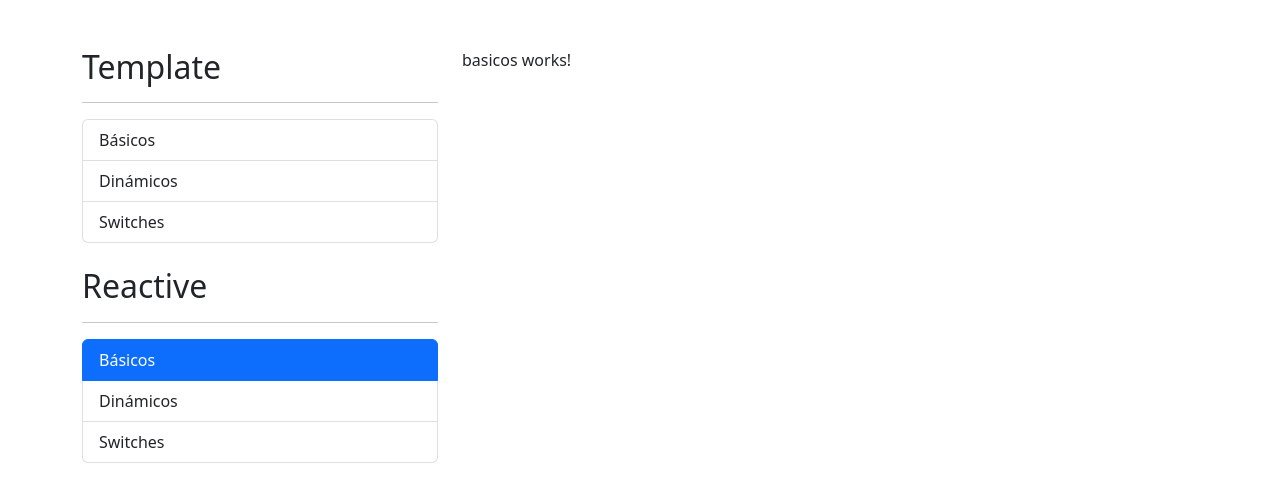
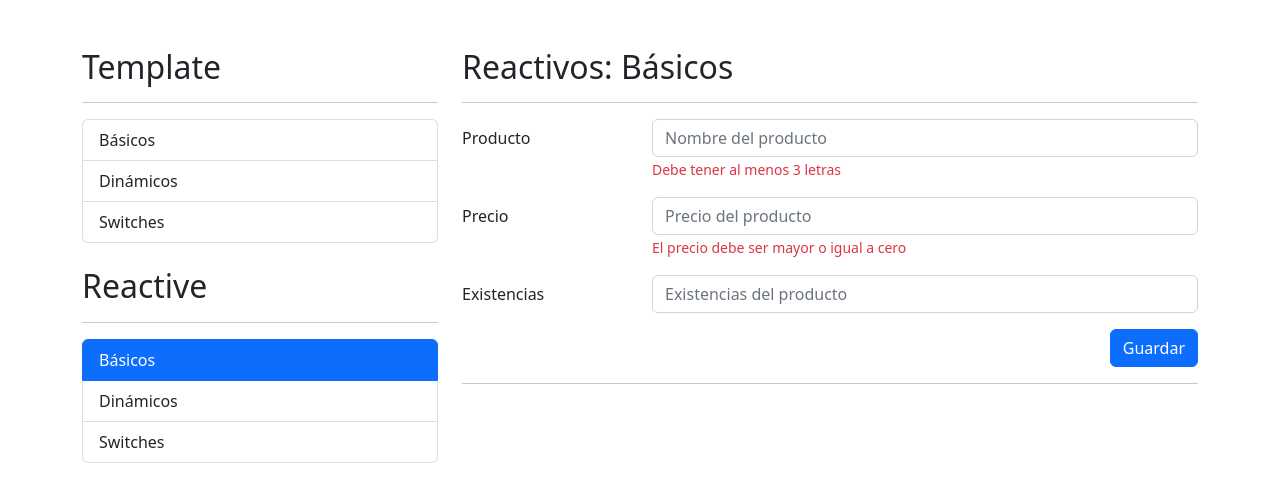
Before and after one commit to Agus-Ca/AngularFormularios, an Angular app: page /reactive/basicos in a window 1280 px wide. Shown: the top 502 px of the page. Built offline with nearby package versions, Linux system fonts and the light colour scheme.

Commit message:
copiamos los html de fomrs por template a forms reactivos

```diff
--- a/src/app/reactive/basicos/basicos.component.html
+++ b/src/app/reactive/basicos/basicos.component.html
@@ -1 +1,79 @@
-<p>basicos works!</p>
+<h2>Reactivos: Básicos</h2>
+<hr>
+
+<div class="row">
+    <div class="col">
+
+        <form autocomplete="off">
+
+            <!-- Campo producto -->
+            <div class="mb-3 row">
+                <label class="col-sm-3 col-form-label">Producto</label>
+                <div class="col-sm-9">
+                    <input type="text"
+                           class="form-control"
+                           placeholder="Nombre del producto">
+                    <span class="form-text text-danger">
+                        Debe tener al menos 3 letras
+                    </span>
+                </div>
+            </div>
+
+            <!-- Campo de precio -->
+            <div class="mb-3 row">
+                <label class="col-sm-3 col-form-label">Precio</label>
+                <div class="col-sm-9">
+                    <input type="number"
+                           class="form-control"
+                           placeholder="Precio del producto">
+                    <span class="form-text text-danger">
+                        El precio debe ser mayor o igual a cero
+                    </span>
+                </div>
+            </div>
+
+            <!-- Campo de existencias -->
+            <div class="mb-3 row">
+                <label class="col-sm-3 col-form-label">Existencias</label>
+                <div class="col-sm-9">
+                    <input type="number"
+                           class="form-control"
+                           placeholder="Existencias del producto">
+                </div>
+            </div>
+
+            <div class="row">
+                <div class="col">
+                    <button class="btn btn-primary float-end"
+                            type="submit">
+                        Guardar
+                    </button>
+                </div>
+            </div>
+        </form>
+
+    </div>
+</div>
+
+<hr>
+
+<!-- <div class="row">
+    <div class="col">
+        <h4>Form props</h4>
+
+        <span>Valid:</span>
+        <pre class="ms-5">{{ miFormulario.valid | json }}</pre>
+
+        <span>Pristine:</span>
+        <pre class="ms-5">{{ miFormulario.pristine | json }}</pre>
+
+        <span>Touched:</span>
+        <pre class="ms-5">{{ miFormulario.touched | json }}</pre>
+
+        <span>Value:</span>
+        <pre class="ms-5">{{ miFormulario.value | json }}</pre>
+
+        <span>CustomMin:</span>
+        <pre class="ms-5">{{ miFormulario.controls['existencias']?.errors | json }}</pre>
+    </div>
+</div> -->
--- a/src/app/reactive/dinamicos/dinamicos.component.html
+++ b/src/app/reactive/dinamicos/dinamicos.component.html
@@ -1 +1,65 @@
-<p>dinamicos works!</p>
+<h2>Reactivos: <small>Dinámicos</small></h2>
+<hr>
+
+<form autocomplete="off">
+
+    <!-- Nombre -->
+    <div class="mb-3 row">
+        <label class="col-sm-3 col-form-label">Nombre</label>
+        <div class="col-sm-9">
+            <input class="form-control"
+                   type="text"
+                   placeholder="Nombre de la persona">
+            <span class="form-text text-danger">
+                Este campo es obligatorio
+             </span>
+        </div>
+    </div>
+
+    <!-- Agregar favorito -->
+    <div class="mb-3 row">
+        <label class="col-sm-3 col-form-label">Agregar</label>
+        <div class="col-sm-9">
+
+            <div class="input-group">
+                <input class="form-control"
+                       placeholder="Agregar favorito"
+                       (keyup.enter)="true">
+
+                <button class="btn btn-outline-primary"
+                        type="button"
+                        (click)="true">
+                    Agregar
+                </button>
+            </div>
+        </div>
+    </div>
+
+    <!-- Lista de juegos favoritos -->
+    <div class="mb-3 row">
+        <label class="col-sm-3 col-form-label">Favoritos</label>
+        <div class="col-sm-9">
+            <!-- <div *ngFor="let favorito of Persona.favoritos; let i = index"
+                 class="input-group mb-1">
+                <input class="form-control">
+                <button class="btn btn-outline-danger" type="button"
+                        (click)="a=1">
+                    Eliminar
+                </button>
+            </div> -->
+        </div>
+    </div>
+
+    <div class="row">
+        <div class="col-sm-12">
+            <button type="button"
+                    class="btn btn-primary float-end"
+                    (click)="true">
+                Guardar
+            </button>
+        </div>
+    </div>
+</form>
+
+<!-- <span>Persona</span>
+<pre>{{ Persona | json }}</pre> -->
--- a/src/app/reactive/switches/switches.component.html
+++ b/src/app/reactive/switches/switches.component.html
@@ -1 +1,96 @@
-<p>switches works!</p>
+<h2>Template: Switches</h2>
+<hr>
+
+<form>
+
+    <!-- Radio -->
+    <div class="row mb-3">
+        <label class="col-sm-3 col-form-label">Género</label>
+        <div class="col-sm-9">
+
+            <div class="form-check mt-2">
+                <input class="form-check-input"
+                       id="radioMasculino"
+                       name="radioGenero"
+                       type="radio"
+                       value="M">
+                <label class="form-check-label"
+                       for="radioMasculino">
+                    Masculino
+                </label>
+            </div>
+            <div class="form-check">
+                <input class="form-check-input"
+                       id="radioFemenino"
+                       name="radioGenero"
+                       type="radio"
+                       value="F">
+                <label class="form-check-label"
+                       for="radioFemenino">
+                    Femenino
+                </label>
+             </div>
+
+        </div>
+    </div>
+
+    <!-- Switch -->
+    <div class="row mb-3">
+        <label class="col-sm-3 col-form-label">Notificaciones</label>
+        <div class="col-sm-9">
+
+            <div class="form-check form-switch mt-2">
+                <input class="form-check-input"
+                       id="flexSwitchCheckChecked"
+                       type="checkbox"
+                       role="switch">
+                <label class="form-check-label"
+                       for="flexSwitchCheckChecked">
+                    Quiero recibir notficaciones
+                </label>
+            </div>
+
+        </div>
+    </div>
+
+    <!-- Check -->
+    <div class="row mb-3">
+        <label class="col-sm-3 col-form-label"></label>
+        <div class="col-sm-9">
+
+            <div class="form-check">
+                <input class="form-check-input"
+                       type="checkbox"
+                       id="flexCheckDefault">
+                <label class="form-check-label"
+                       for="flexCheckDefault">
+                    Términos y condiciones
+                </label>
+            </div>
+
+        </div>
+    </div>
+
+    <!-- Boton submit -->
+    <div class="row">
+        <div class="col ">
+            <button class="btn btn-primary float-end">
+                Guardar
+            </button>
+        </div>
+    </div>
+</form>
+
+<!-- <h5>Valor del FORM</h5>
+<pre>{{ miFormulario.value | json }}</pre>
+
+<h5>Valid:</h5>
+<pre>{{ miFormulario.valid }}</pre>
+
+<h5>Persona</h5>
+<pre>{{ Persona | json }}</pre>
+
+<h5>Términos y Condiciones</h5>
+<pre>{{ miFormulario.controls['terminosYCondiciones']?.errors | json }}</pre>
+
+<h5>Condiciones:</h5> -->
```
